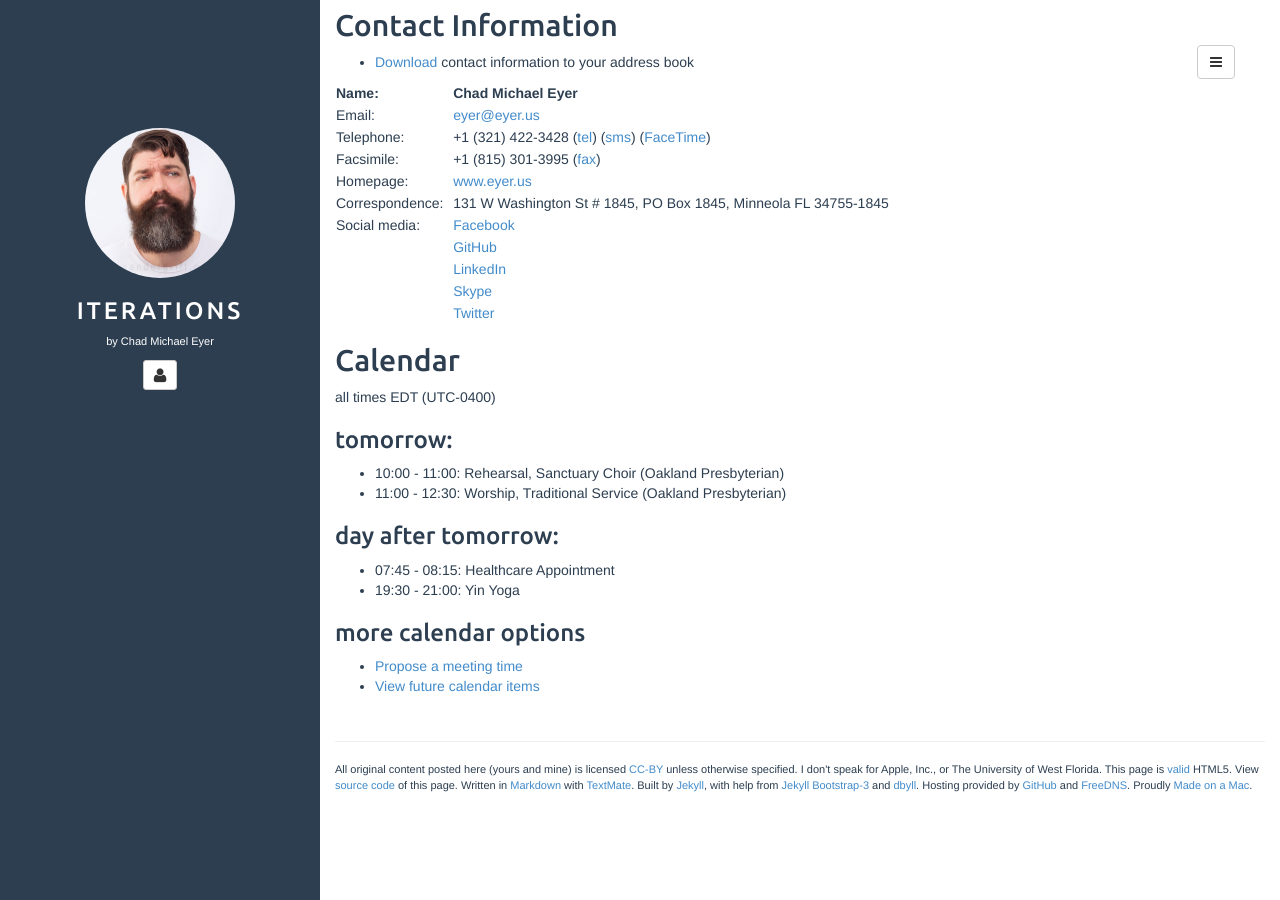
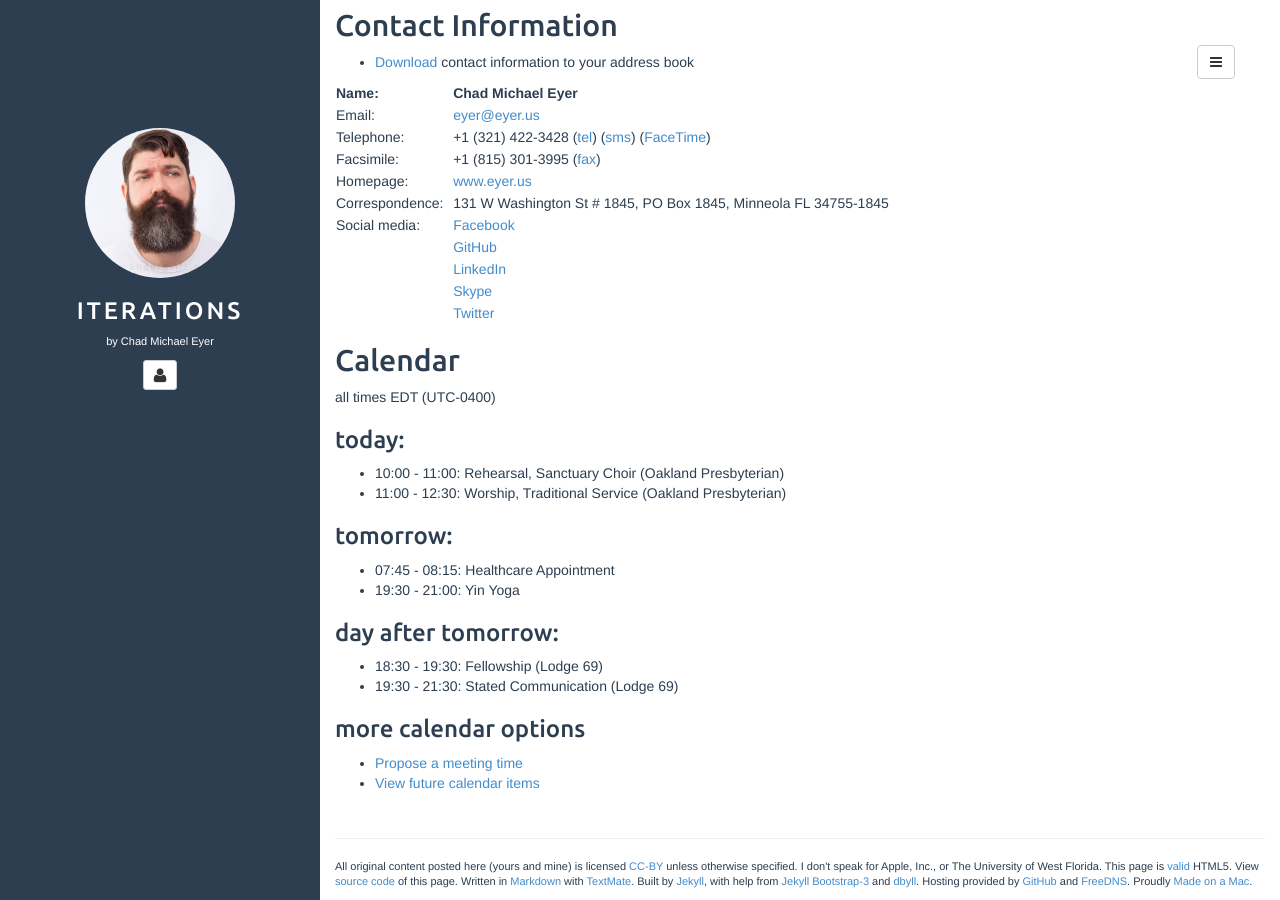
Before and after one commit to chadmichaeleyer/chadmichaeleyer.github.io, a Jekyll site: the page built from about.md, in a window 1280 px wide and 900 px high, scrolled down 1090 px. Built offline with Jekyll 4.4.1, drawn with Linux system fonts in a browser that asks for light colours.

Commit message:
calendar update

```diff
--- a/calendar-year.markdown
+++ b/calendar-year.markdown
@@ -1575,3 +1575,9 @@ all times EDT (UTC-0400)
 * 07:00 - 21:30: AppleCare Advisor
 * 10:00 - 11:00: Rehearsal, Sanctuary Choir (Oakland Presbyterian)
 * 11:00 - 12:30: Worship, Traditional Service (Oakland Presbyterian)
+
+### 2018-09-24 (Mon):
+
+* 07:00 - 21:30: AppleCare Advisor
+* 07:45 - 08:15: Healthcare Appointment
+* 19:30 - 21:00: Yin Yoga
--- a/calendar.markdown
+++ b/calendar.markdown
@@ -1,11 +1,16 @@
 all times EDT (UTC-0400)
 
-### tomorrow:
+### today:
 
 * 10:00 - 11:00: Rehearsal, Sanctuary Choir (Oakland Presbyterian)
 * 11:00 - 12:30: Worship, Traditional Service (Oakland Presbyterian)
 
-### day after tomorrow:
+### tomorrow:
 
 * 07:45 - 08:15: Healthcare Appointment
 * 19:30 - 21:00: Yin Yoga
+
+### day after tomorrow:
+
+* 18:30 - 19:30: Fellowship (Lodge 69)
+* 19:30 - 21:30: Stated Communication (Lodge 69)
```
